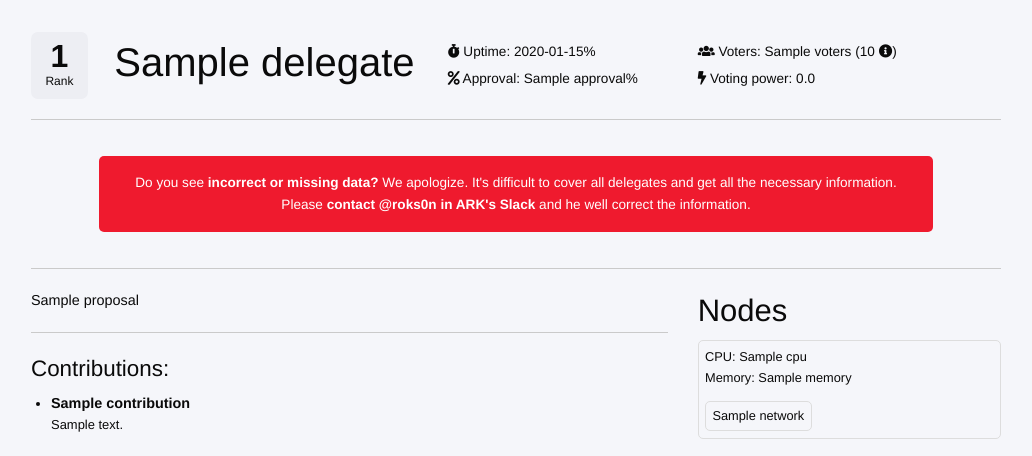
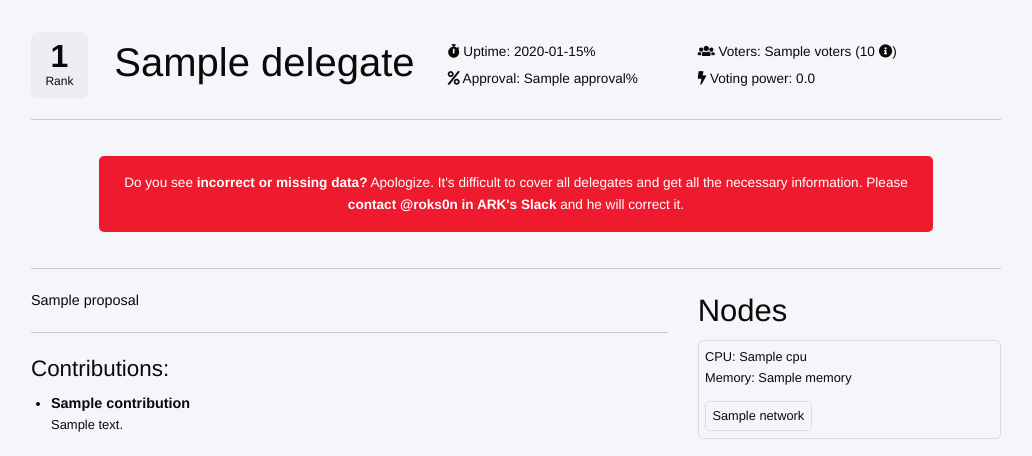
Before and after one commit to deadlock-delegate/arkdelegates, a Django app: template src/app/templates/delegate.html in a window 1280 px wide. Shown: the part 136-592 px from the top of the page, without its empty margins (124-1156 px from the left). Run offline with Django 3.2, Linux system fonts and the light colour scheme; the template is opened without the code that fills it: most values are stand-ins (such as "Sample title", 1, 10 or a date in 2020); some libraries are stand-ins or nearby versions; some web fonts are replaced.

Commit message:
change message notice to fix a typo

```diff
--- a/src/app/templates/modules/message_notice.html
+++ b/src/app/templates/modules/message_notice.html
@@ -1,10 +1,9 @@
 <div class="message grid-x grid-padding-x align-middle">
     <div class="message__content cell small-10 small-offset-1">
         <p>
-            Do you see <b>incorrect or missing data?</b> We apologize. It's
+            Do you see <b>incorrect or missing data?</b> Apologize. It's
             difficult to cover all delegates and get all the necessary information.
-            Please <b>contact @roks0n in ARK's Slack</b> and he well correct the
-            information.
+            Please <b>contact @roks0n in ARK's Slack</b> and he will correct it.
         </p>
     </div>
 </div>
```
